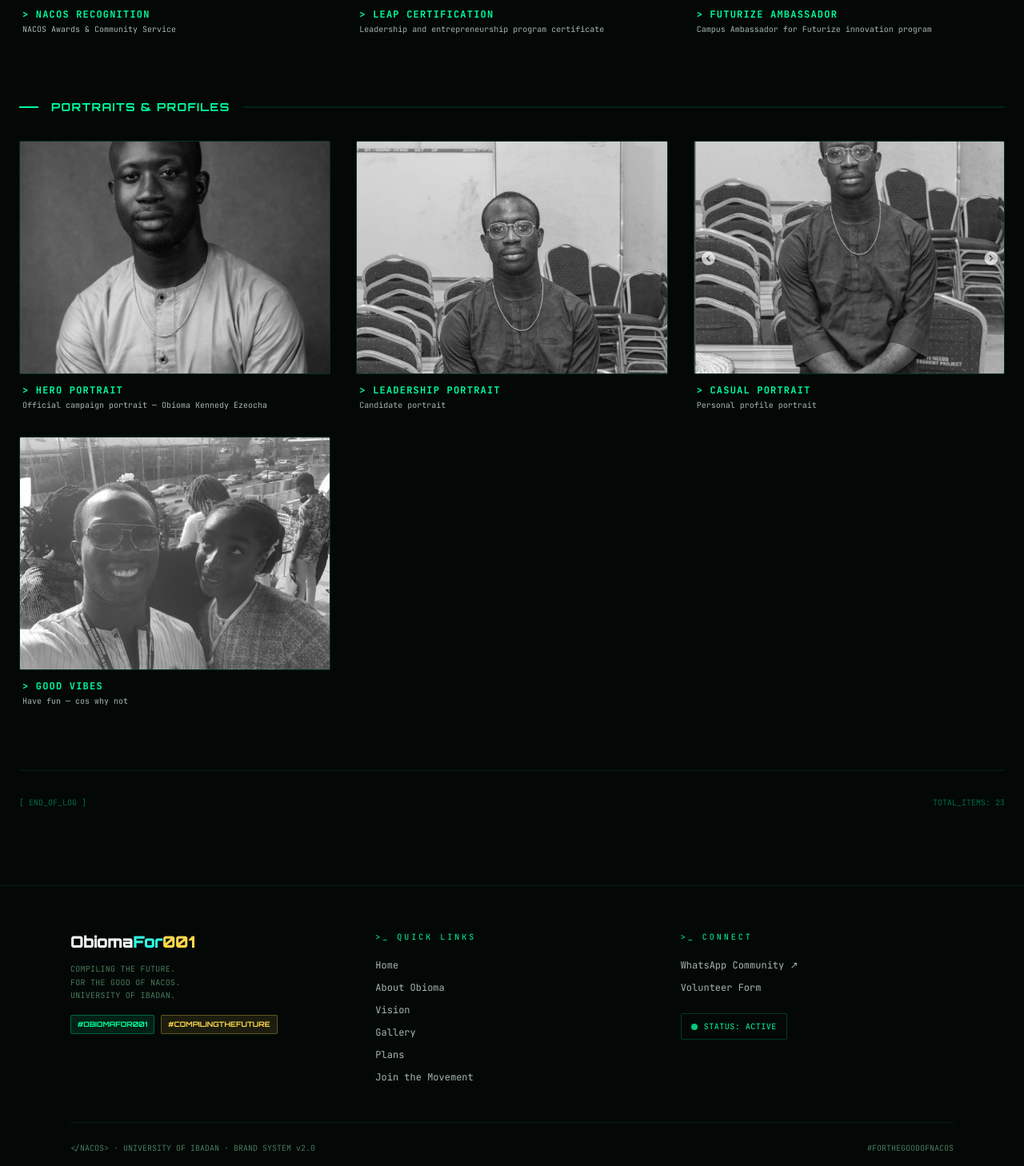
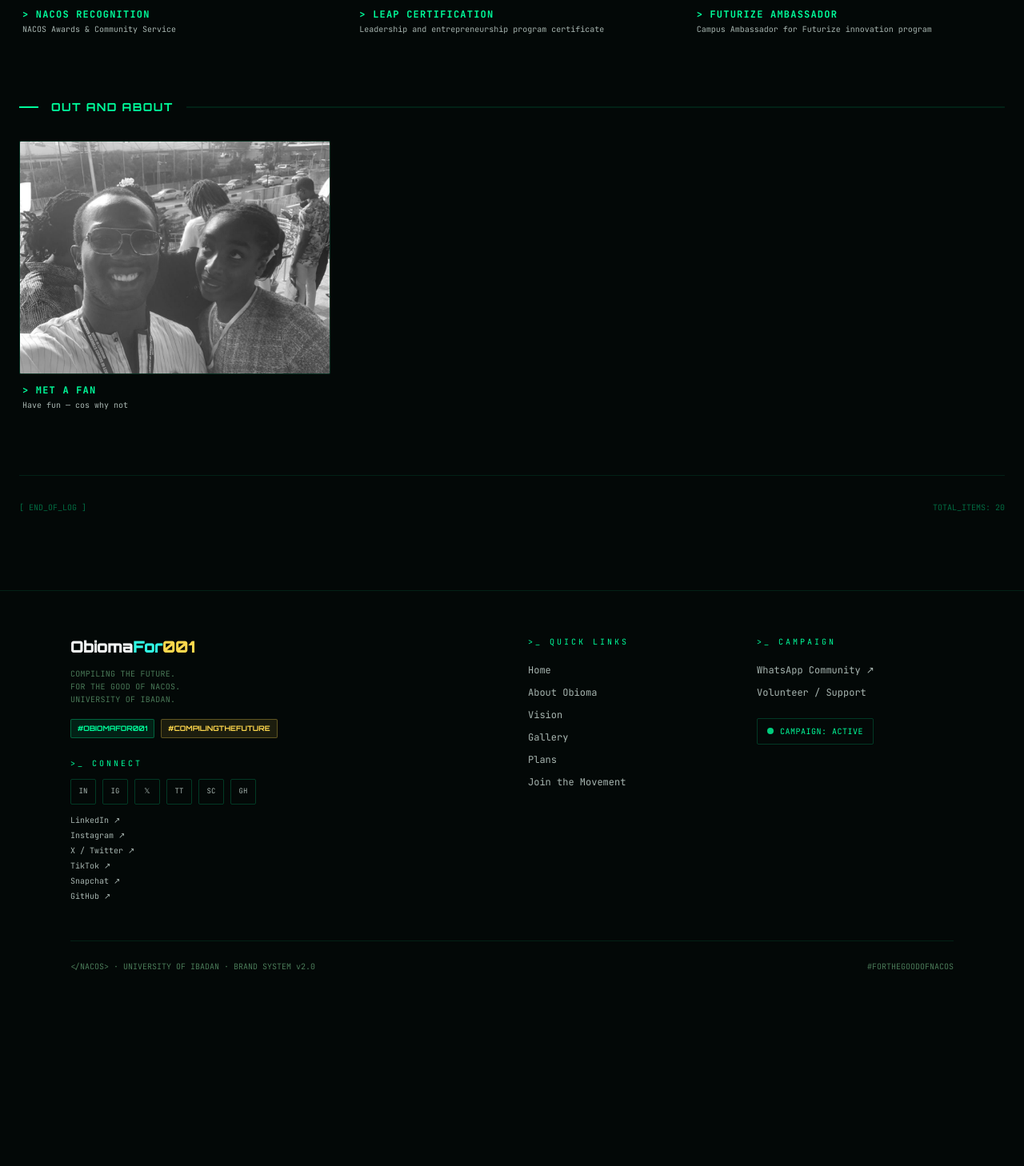
Before and after one commit to 0biken/obioma-nacos, a Next.js app: page /gallery in a window 1280 px wide. Shown: the part 3292-4750 px from the top of the page at 80% size. After the commit the page ends 4564 px from the top, so only its background shows below. Built offline with nearby package versions, Linux system fonts and the light colour scheme.

Commit message:
Fix GITEX sign head cut-off, reduce GITEX name spam, add social links to footer

```diff
--- a/src/app/gallery/page.tsx
+++ b/src/app/gallery/page.tsx
@@ -11,49 +11,46 @@ const sections: { heading: string; images: GalleryImage[] }[] = [
   {
     heading: "Leadership & Events",
     images: [
-      { src: "/photos/speaking-energy.png",        title: "Energy Club UI",         desc: "Speaking session at the Energy Club, University of Ibadan" },
-      { src: "/photos/boardroom-meeting.png",       title: "Strategy Sync",          desc: "Leadership and community planning session" },
-      { src: "/photos/nacoss-week.png",             title: "NACOSS Week",            desc: "Representing NACOS UI at NACOSS week activities" },
-      { src: "/photos/student-gathering.png",       title: "Student Gathering",      desc: "Community engagement and student mobilization" },
-      { src: "/photos/office-strategy.png",         title: "Office Strategy",        desc: "Planning and coordination session" },
+      { src: "/photos/speaking-energy.png", title: "Energy Club UI", desc: "Speaking session at the Energy Club, University of Ibadan" },
+      { src: "/photos/boardroom-meeting.png", title: "Strategy Sync", desc: "Leadership and community planning session" },
+      { src: "/photos/nacoss-week.png", title: "NACOSS Week", desc: "Representing NACOS UI at NACOSS week activities" },
+      { src: "/photos/student-gathering.png", title: "Student Gathering", desc: "Community engagement and student mobilization" },
+      { src: "/photos/office-strategy.png", title: "Office Strategy", desc: "Planning and coordination session" },
     ],
   },
   {
     heading: "Community & Volunteering",
     images: [
-      { src: "/photos/nacos-team.jpg",              title: "NACOS UI Team",          desc: "As PRO 2024 — the heartbeat of our computing community" },
-      { src: "/photos/volunteer-group.png",         title: "Community Engagement",   desc: "Collaborative student initiatives" },
-      { src: "/photos/redcross-volunteer.png",      title: "Red Cross",              desc: "Volunteer work with the Red Cross initiative" },
-      { src: "/photos/energy-searchlight-group.png",title: "Energy Searchlight",    desc: "Delegate at Energy Searchlight student initiative", position: "center top" },
-      { src: "/photos/energy-trio.png",             title: "Energy Club Delegate",   desc: "Representing at the Energy Club event" },
+      { src: "/photos/nacos-team.jpg", title: "NACOS UI Team", desc: "As PRO 2024 — the heartbeat of our computing community" },
+      { src: "/photos/volunteer-group.png", title: "Community Engagement", desc: "Collaborative student initiatives" },
+      { src: "/photos/redcross-volunteer.png", title: "Red Cross", desc: "Volunteer work with the Red Cross initiative" },
+      { src: "/photos/energy-searchlight-group.png", title: "Energy Searchlight", desc: "Delegate at Energy Searchlight student initiative", position: "center top" },
+      { src: "/photos/energy-trio.png", title: "Energy Club Delegate", desc: "Representing at the Energy Club event" },
     ],
   },
   {
     heading: "Tech & Innovation",
     images: [
-      { src: "/photos/teaching-whiteboard.png",     title: "Technical Education",    desc: "Empowering students through hands-on knowledge sharing" },
-      { src: "/photos/gitex-agentspace.png",        title: "GITEX Agentspace",       desc: "Industry-level collaborations at GITEX global tech summit", position: "center top" },
-      { src: "/photos/gitex-selfie.png",            title: "International Exposure", desc: "Seizing global opportunities at GITEX technology event" },
-      { src: "/photos/gitex-sign.png",              title: "Global Representation",  desc: "Proudly representing on the global stage at GITEX" },
-      { src: "/photos/innovators-magazine.png",     title: "Innovators Magazine",    desc: "Featured in student innovators publication" },
-      { src: "/photos/itconnect-feature.png",       title: "ITConnect Feature",      desc: "Featured on ITConnect — bridging tech and real life, one connection at a time" },
+      { src: "/photos/teaching-whiteboard.png", title: "Technical Education", desc: "Empowering students through hands-on knowledge sharing" },
+      { src: "/photos/gitex-agentspace.png", title: "Agentspace Summit", desc: "Industry-level collaborations at the world's largest tech event", position: "center top" },
+      { src: "/photos/gitex-selfie.png", title: "International Exposure", desc: "Seizing global opportunities — one event at a time" },
+      { src: "/photos/gitex-sign.png", title: "Global Representation", desc: "Proudly standing on the global stage — GITEX, Dubai", position: "top" },
+      { src: "/photos/innovators-magazine.png", title: "Innovators Magazine", desc: "Featured in student innovators publication" },
+      { src: "/photos/itconnect-feature.png", title: "ITConnect Feature", desc: "Featured on ITConnect — bridging tech and real life, one connection at a time" },
     ],
   },
   {
     heading: "Recognition & Certifications",
     images: [
-      { src: "/photos/cert-nacos-awards.png",       title: "NACOS Recognition",      desc: "NACOS Awards & Community Service" },
-      { src: "/photos/cert-leap.png",               title: "LEAP Certification",      desc: "Leadership and entrepreneurship program certificate" },
-      { src: "/photos/futurize-ambassador.png",     title: "Futurize Ambassador",     desc: "Campus Ambassador for Futurize innovation program" },
+      { src: "/photos/cert-nacos-awards.png", title: "NACOS Recognition", desc: "NACOS Awards & Community Service" },
+      { src: "/photos/cert-leap.png", title: "LEAP Certification", desc: "Leadership and entrepreneurship program certificate" },
+      { src: "/photos/futurize-ambassador.png", title: "Futurize Ambassador", desc: "Campus Ambassador for Futurize innovation program" },
     ],
   },
   {
-    heading: "Portraits & Profiles",
+    heading: "Out and About",
     images: [
-      { src: "/photos/hero-portrait.png",           title: "Hero Portrait",           desc: "Official campaign portrait — Obioma Kennedy Ezeocha" },
-      { src: "/photos/seated-portrait.png",         title: "Leadership Portrait",     desc: "Candidate portrait" },
-      { src: "/photos/relaxed-portrait.png",        title: "Casual Portrait",         desc: "Personal profile portrait" },
-      { src: "/photos/selfie-conference.png",       title: "Good Vibes",              desc: "Have fun — cos why not" },
+      { src: "/photos/selfie-conference.png", title: "Met a Fan", desc: "Have fun — cos why not" },
     ],
   },
 ];
--- a/src/components/Footer.tsx
+++ b/src/components/Footer.tsx
@@ -1,6 +1,14 @@
 import Link from "next/link";
 
-export default function Footer() {
+const socials = [
+  { label: "LinkedIn", href: "https://www.linkedin.com/in/obioma-ezeocha-590923353/", icon: "in" },
+  { label: "Instagram", href: "https://www.instagram.com/obi.ken_360/", icon: "ig" },
+  { label: "X / Twitter", href: "https://x.com/obioma_ezeocha", icon: "𝕏" },
+  { label: "TikTok", href: "https://www.tiktok.com/@yourfavoritetechweeb", icon: "tt" },
+  { label: "Snapchat", href: "https://www.snapchat.com/add/obiken_360", icon: "sc" },
+  { label: "GitHub", href: "https://github.com/0biken", icon: "gh" },
+];
+
 const links = [
   { label: "Home", href: "/" },
   { label: "About Obioma", href: "/about" },
@@ -10,15 +18,16 @@ export default function Footer() {
   { label: "Join the Movement", href: "/join" },
 ];
 
+export default function Footer() {
   return (
     <footer className="w-full border-t border-brand-neon-green/10 bg-brand-bg-primary relative z-10 pb-24 md:pb-0">
       <div className="max-w-6xl mx-auto px-6 py-10 md:py-14">
 
         {/* Main grid */}
-        <div className="grid grid-cols-2 md:grid-cols-3 gap-10">
+        <div className="grid grid-cols-2 md:grid-cols-4 gap-10">
 
           {/* Brand column */}
-          <div className="col-span-2 md:col-span-1">
+          <div className="col-span-2">
             <div className="font-orbitron font-black text-lg md:text-xl text-brand-text-primary mb-2 tracking-tight">
               Obioma<span className="text-brand-cyan">For</span><span className="text-brand-yellow">001</span>
             </div>
@@ -34,6 +43,38 @@ export default function Footer() {
               <span className="bg-brand-yellow/10 border border-brand-yellow/30 text-brand-yellow font-orbitron text-[9px] font-bold px-2 py-1 rounded-[2px]">
                 #COMPILINGTHEFUTURE
               </span>
+            </div>
+
+            {/* Social Links */}
+            <div className="mt-6">
+              <h4 className="font-mono text-brand-neon-green text-[10px] tracking-[3px] mb-3 uppercase">&gt;_ Connect</h4>
+              <div className="flex flex-wrap gap-2">
+                {socials.map(s => (
+                  <a
+                    key={s.label}
+                    href={s.href}
+                    target="_blank"
+                    rel="noreferrer"
+                    title={s.label}
+                    className="w-8 h-8 flex items-center justify-center border border-brand-neon-green/20 rounded-[2px] font-mono text-[9px] text-brand-text-muted hover:border-brand-cyan/50 hover:text-brand-cyan transition-all duration-200 uppercase"
+                  >
+                    {s.icon}
+                  </a>
+                ))}
+              </div>
+              <div className="mt-3 flex flex-col gap-1">
+                {socials.map(s => (
+                  <a
+                    key={s.label}
+                    href={s.href}
+                    target="_blank"
+                    rel="noreferrer"
+                    className="font-mono text-[10px] text-brand-text-muted hover:text-brand-cyan transition-colors"
+                  >
+                    {s.label} ↗
+                  </a>
+                ))}
+              </div>
             </div>
           </div>
 
@@ -51,9 +92,9 @@ export default function Footer() {
             </ul>
           </div>
 
-          {/* Connect */}
+          {/* Campaign */}
           <div>
-            <h4 className="font-mono text-brand-neon-green text-[10px] tracking-[3px] mb-5 uppercase">&gt;_ Connect</h4>
+            <h4 className="font-mono text-brand-neon-green text-[10px] tracking-[3px] mb-5 uppercase">&gt;_ Campaign</h4>
             <ul className="space-y-3 font-mono text-xs">
               <li>
                 <a href="https://chat.whatsapp.com/ECgFFW878vr5f1ufmBPhBE" target="_blank" rel="noreferrer"
@@ -63,7 +104,7 @@ export default function Footer() {
               </li>
               <li>
                 <Link href="/join" className="text-brand-text-muted hover:text-brand-cyan transition-colors">
-                  Volunteer Form
+                  Volunteer / Support
                 </Link>
               </li>
             </ul>
@@ -71,9 +112,10 @@ export default function Footer() {
             {/* Status badge */}
             <div className="mt-6 inline-flex items-center gap-2 border border-brand-neon-green/20 px-3 py-2 rounded-[2px]">
               <span className="w-2 h-2 rounded-full bg-brand-neon-green animate-pulse" />
-              <span className="font-mono text-[10px] text-brand-neon-green uppercase tracking-wider">Status: Active</span>
+              <span className="font-mono text-[10px] text-brand-neon-green uppercase tracking-wider">Campaign: Active</span>
             </div>
           </div>
+
         </div>
 
         {/* Bottom bar */}
```
Lines whose indentation alone changed are shown as unchanged.
